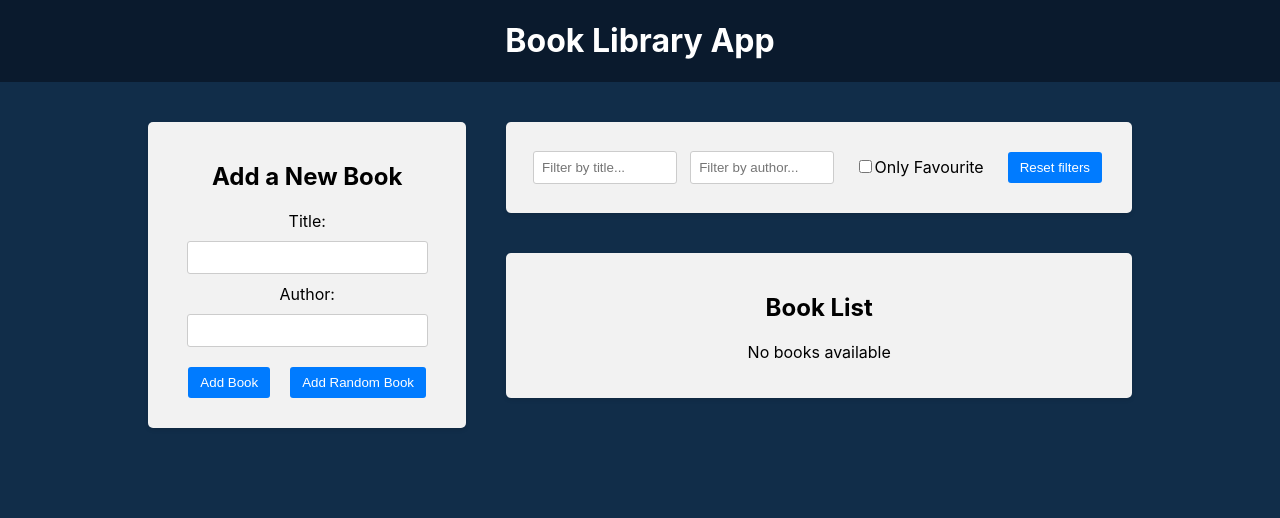
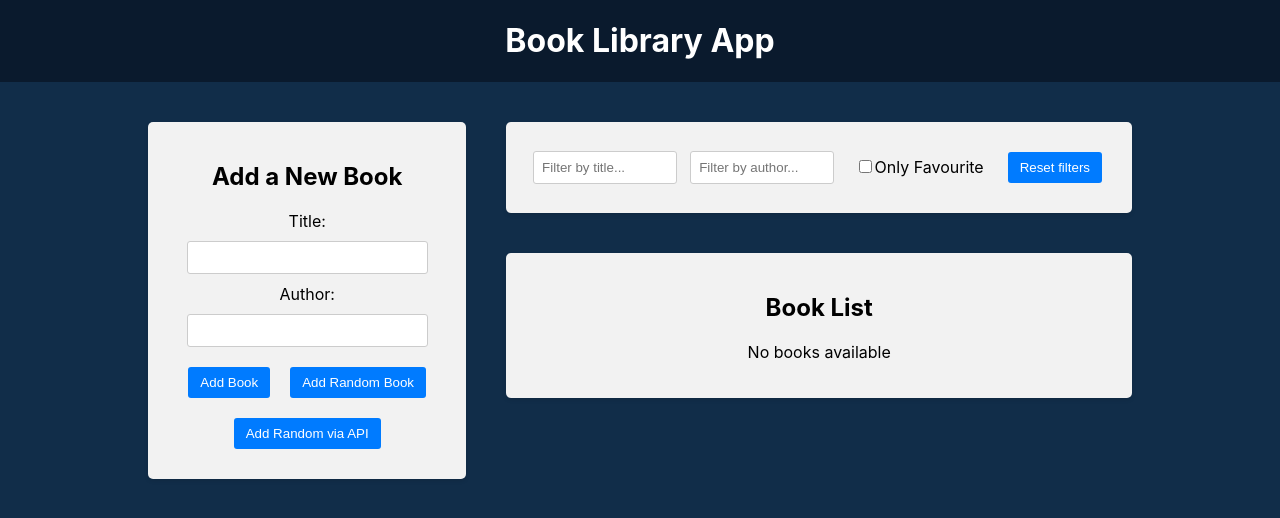
Before and after one commit to AleXVBulatov/books-list, a React (Create React App) app in the folder frontend/: page / in a window 1280 px wide. Shown: the top 518 px of the page. Built offline with nearby package versions, Linux system fonts and the light colour scheme.

Commit message:
Add random book via API

```diff
--- a/frontend/package.json
+++ b/frontend/package.json
@@ -7,6 +7,7 @@
     "@testing-library/jest-dom": "^5.17.0",
     "@testing-library/react": "^13.4.0",
     "@testing-library/user-event": "^13.5.0",
+    "axios": "^1.6.0",
     "react": "^18.2.0",
     "react-dom": "^18.2.0",
     "react-icons": "^4.11.0",
--- a/frontend/src/components/BookForm/BookForm.js
+++ b/frontend/src/components/BookForm/BookForm.js
@@ -1,7 +1,7 @@
-// Использование хука useDispatch:
 import React from "react";
 import { useState } from "react";
 import { useDispatch } from "react-redux";
+import axios from "axios";
 
 import { addBook } from "../../redux/slices/booksSlice.js";
 import createBookWithId from "../../utils/createBookWithId.js";
@@ -29,16 +29,27 @@
     if (title && author) {
       const book = createBookWithId({ title: title, author: author });
 
-      // dispatch({ type: "ADD_BOOK", payload: book });
       dispatch(addBook(book));
 
-      setTitle(""); // очистка инпута
-      setAuthor(""); // очистка инпута
+      setTitle("");
+      setAuthor("");
     }
   };
 
   const handleChange = (event) => {
     setTitle(event.target.value);
+  };
+
+  const handleAddRandomBookViaAPI = async () => {
+    try {
+      const res = await axios.get("http://localhost:4000/random-book");
+
+      if (!res.data && !res.data.title && !res.data.author) return;
+
+      dispatch(addBook(createBookWithId(res.data)));
+    } catch (err) {
+      console.log("Error fetching random book", err);
+    }
   };
 
   return (
@@ -58,77 +69,12 @@
         <button type="button" onClick={handleAddRandomBook}>
           Add Random Book
         </button>
+        <button type="button" onClick={handleAddRandomBookViaAPI}>
+          Add Random via API
+        </button>
       </form>
     </div>
   );
 };
 
 export default BookForm;
-
-// Использование mapStateToProps, mapdispatchToProps:
-// import React from "react";
-// import { useState } from "react";
-// import { connect } from "react-redux";
-// import { v4 as uuidv4 } from "uuid";
-
-// import { addBook } from "../../redux/books/actionCreators";
-
-// import "./BookForm.scss";
-
-// const BookForm = (props) => {
-//   const [title, setTitle] = useState("");
-//   const [author, setAuthor] = useState("");
-
-//   const handleSubmit = (event) => {
-//     event.preventDefault();
-
-//     if (title && author) {
-//       // данные отправить в STORE:
-//       const book = {
-//         title: title,
-//         author: author,
-//       };
-
-//       props.addBookToProps(addBook({ ...book, id: uuidv4() }));
-
-//       setTitle(""); // очистка инпута
-//       setAuthor(""); // очистка инпута
-//     }
-//   };
-
-//   return (
-//     <div className="app-block book-form">
-//       <h2>Add a New Book</h2>
-
-//       <form className="book-form" onSubmit={handleSubmit}>
-//         <div>
-//           <label htmlFor="title">Title: </label>
-//           <input type="text" id="title" value={title} onChange={(event) => setTitle(event.target.value)} />
-//         </div>
-//         <div>
-//           <label htmlFor="author">Author: </label>
-//           <input type="text" id="author" value={author} onChange={(event) => setAuthor(event.target.value)} />
-//         </div>
-//         <button type="submit">Add</button>
-//       </form>
-//     </div>
-//   );
-// };
-
-// const mapStateToProps = (state, ownProps) => {
-//   console.log(state);
-//   console.log(ownProps); // {}
-//   return {
-//     books: state.books,
-//   };
-// };
-
-// const mapDispatchToProps = (dispatch) => {
-//   return {
-//     addBookToProps: (value) => {
-//       dispatch(value);
-//     },
-//   };
-// };
-
-// export default connect(mapStateToProps, mapDispatchToProps)(BookForm);
```
Also changed, not shown: 1 other file (tests, documents, lock files or other folders).
